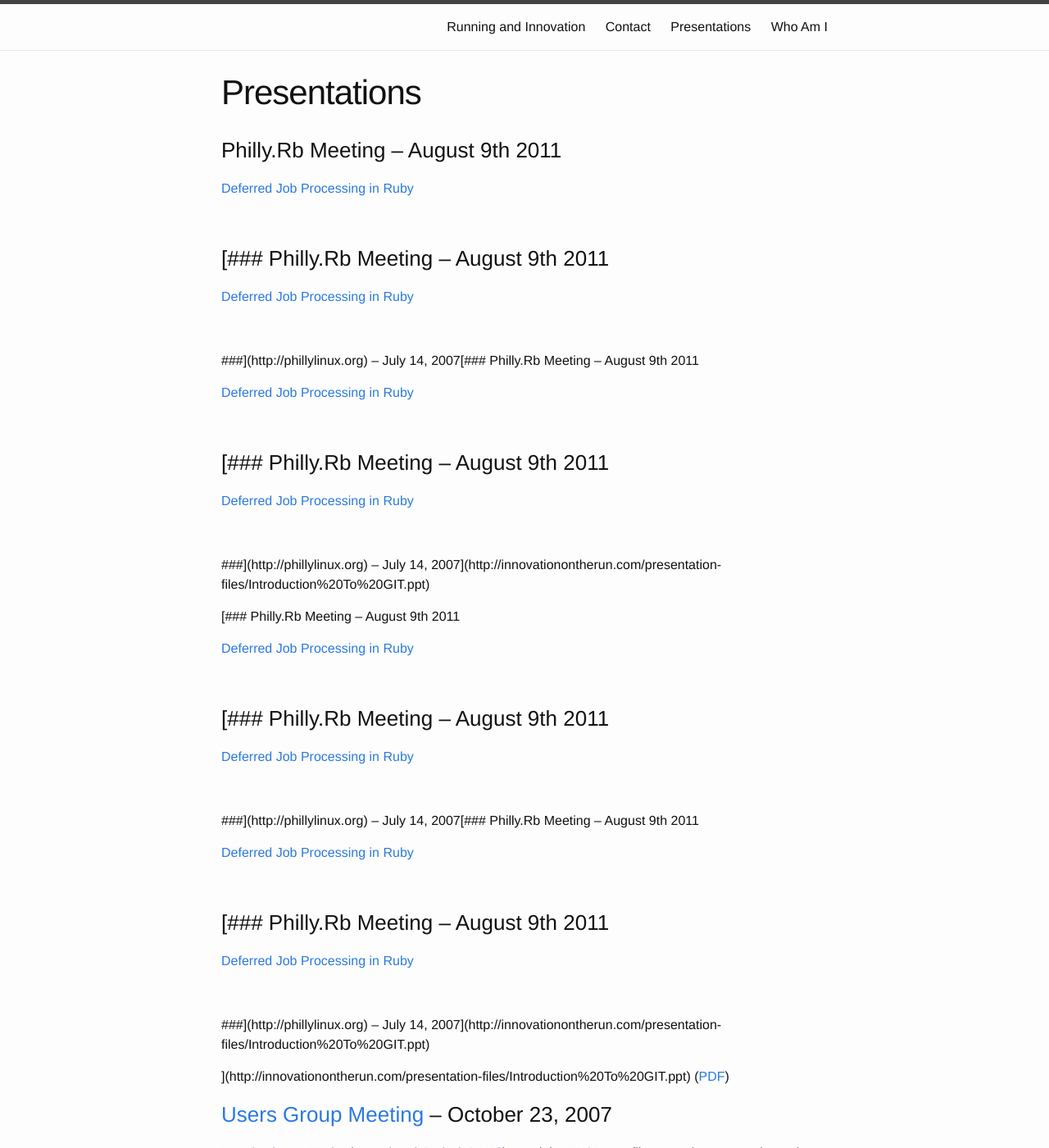
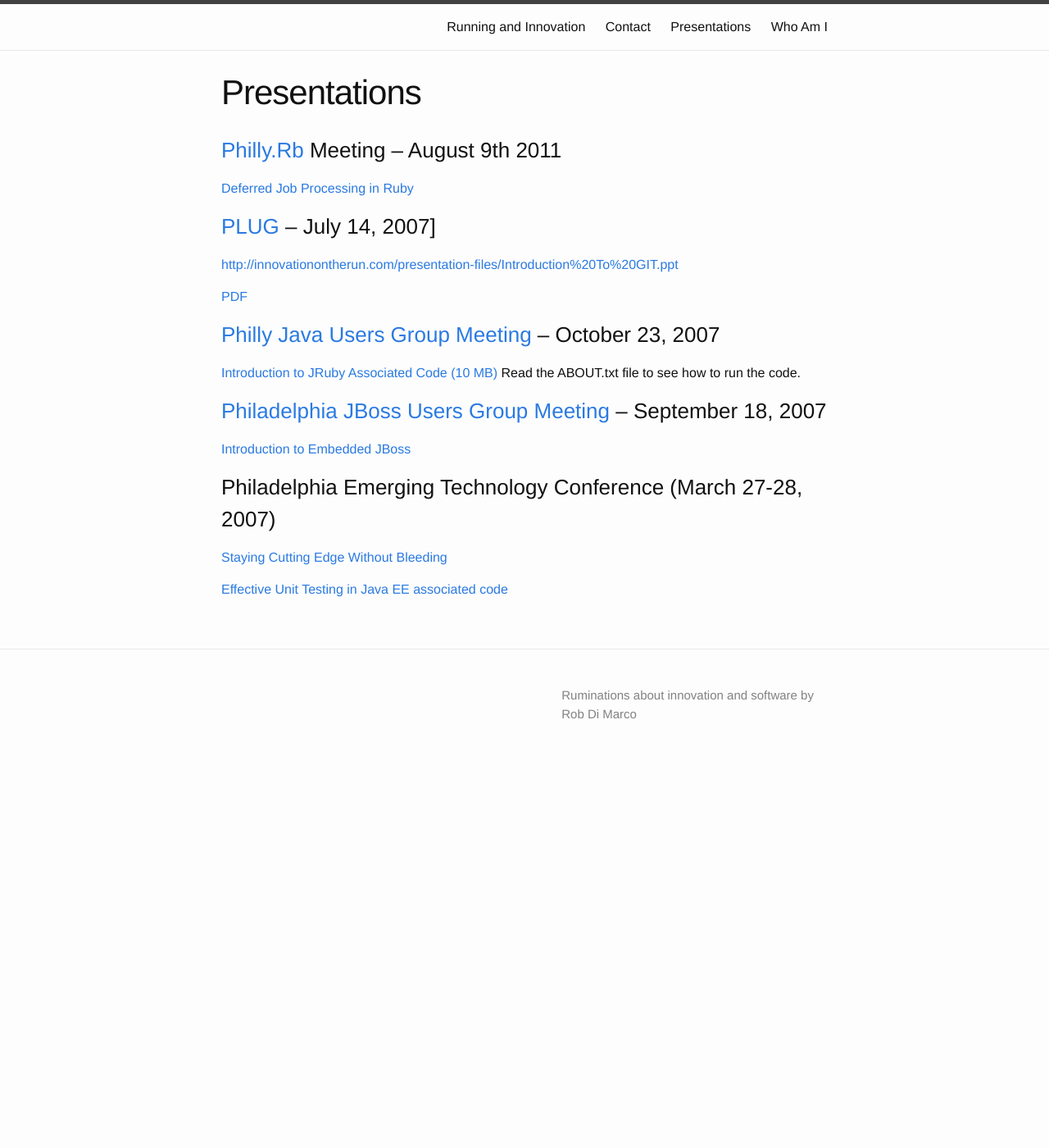
Before and after one commit to robdimarco/robdimarco.github.io, a Jekyll site: the page built from presentations.md, in a window 1280 px wide and 1400 px high. Shown: the whole window at 82% size. Built offline with Jekyll 4.4.1, drawn with Linux system fonts in a browser that asks for light colours; some of the changed text lies outside the part shown.

Commit message:
Clean up presentations page

```diff
--- a/presentations.md
+++ b/presentations.md
@@ -5,183 +5,32 @@ date: 2007-05-02T07:43:53+00:00
 author: Rob Di Marco
 layout: page
 guid: http://www.innovationontherun.com/presentations/
-aktt_notify_twitter:
-  - yes
 ---
-### Philly.Rb Meeting &#8211; August 9th 2011
 
- [Deferred Job Processing in Ruby](https://github.com/robdimarco/deferred_processing_talk)
+### [Philly.Rb](http://phillyrb.org) Meeting &#8211; August 9th 2011
 
-&nbsp;
+[Deferred Job Processing in Ruby](https://github.com/robdimarco/deferred_processing_talk)
 
-### [### Philly.Rb Meeting &#8211; August 9th 2011
 
- [Deferred Job Processing in Ruby](https://github.com/robdimarco/deferred_processing_talk)
 
-&nbsp;
+### [PLUG](http://phillylinux.org) &#8211; July 14, 2007]
 
-###](http://phillylinux.org) &#8211; July 14, 2007[### Philly.Rb Meeting &#8211; August 9th 2011
+[http://innovationontherun.com/presentation-files/Introduction%20To%20GIT.ppt](http://innovationontherun.com/presentation-files/Introduction%20To%20GIT.ppt)
 
- [Deferred Job Processing in Ruby](https://github.com/robdimarco/deferred_processing_talk)
+[PDF](http://innovationontherun.com/presentation-files/Introduction%20To%20GIT.pdf)
 
-&nbsp;
+### [Philly Java Users Group Meeting](http://phillyjug.org/) &#8211; October 23, 2007
 
-### [### Philly.Rb Meeting &#8211; August 9th 2011
+[Introduction to JRuby](http://innovationontherun.com/presentation-files/Introduction%20to%20JRuby-10-23-2007.pdf)
+[Associated Code (10 MB)](http://innovationontherun.com/presentation-files/JRuby-JUG.zip) Read the ABOUT.txt file to see how to run the code.
 
- [Deferred Job Processing in Ruby](https://github.com/robdimarco/deferred_processing_talk)
-
-&nbsp;
-
-###](http://phillylinux.org) &#8211; July 14, 2007](http://innovationontherun.com/presentation-files/Introduction%20To%20GIT.ppt)
-
-[### Philly.Rb Meeting &#8211; August 9th 2011
-
- [Deferred Job Processing in Ruby](https://github.com/robdimarco/deferred_processing_talk)
-
-&nbsp;
-
-### [### Philly.Rb Meeting &#8211; August 9th 2011
-
- [Deferred Job Processing in Ruby](https://github.com/robdimarco/deferred_processing_talk)
-
-&nbsp;
-
-###](http://phillylinux.org) &#8211; July 14, 2007[### Philly.Rb Meeting &#8211; August 9th 2011
-
- [Deferred Job Processing in Ruby](https://github.com/robdimarco/deferred_processing_talk)
-
-&nbsp;
-
-### [### Philly.Rb Meeting &#8211; August 9th 2011
-
- [Deferred Job Processing in Ruby](https://github.com/robdimarco/deferred_processing_talk)
-
-&nbsp;
-
-###](http://phillylinux.org) &#8211; July 14, 2007](http://innovationontherun.com/presentation-files/Introduction%20To%20GIT.ppt)
-
-](http://innovationontherun.com/presentation-files/Introduction%20To%20GIT.ppt) ([PDF](http://innovationontherun.com/presentation-files/Introduction%20To%20GIT.pdf))
-
-### [Users Group Meeting](http://phillyjug.jsync.com/) &#8211; October 23, 2007
-
-[Introduction to JRuby](/presentation-files/Introduction%20to%20JRuby-10-23-2007.pdf) ([Associated Code (10 MB)](/presentation-files/JRuby-JUG.zip)) Read the ABOUT.txt file to see how to run the code.
-
-&nbsp;
-
-&nbsp;
 
 ### [Philadelphia JBoss Users Group Meeting](http://www.pjbug.com/) &#8211; September 18, 2007
 
-[Introduction to Embedded JBoss](/presentation-files/Intro%20to%20Embedded%20JBoss.pdf)
-
-&nbsp;
-
-&nbsp;
+[Introduction to Embedded JBoss](http://innovationontherun.com/presentation-files/Intro%20to%20Embedded%20JBoss.pdf)
 
 ### Philadelphia Emerging Technology Conference (March 27-28, 2007)
 
-[Staying Cutting Edge Without Bleeding](/presentation-files/ete2007-dimarco-staying-cutting-edge.pdf)
+[Staying Cutting Edge Without Bleeding](http://innovationontherun.com/presentation-files/ete2007-dimarco-staying-cutting-edge.pdf)
 
-[Effective Unit Testing in Java EE](/presentation-files/ete2007-dimarco-java-ee-unit-testing.pdf) ([associated code](/presentation-files/ete2007-dimarco-java-ee-unit-testing-code.zip))
-
-&nbsp;
-
-&nbsp;
-
-### Philly JUG ([link](http://www.phillyjug.org))
-
-[Effective Unit Testing in Java EE, Version 1](http://phillyjug.jsync.com/meetings/effective-unit-testing-for-java-ee-by-rob-dimarco)
-
-### &nbsp;
-
-&nbsp;
-
-[### Philly.Rb Meeting &#8211; August 9th 2011
-
- [Deferred Job Processing in Ruby](https://github.com/robdimarco/deferred_processing_talk)
-
-&nbsp;
-
-### [### Philly.Rb Meeting &#8211; August 9th 2011
-
- [Deferred Job Processing in Ruby](https://github.com/robdimarco/deferred_processing_talk)
-
-&nbsp;
-
-###](http://phillylinux.org) &#8211; July 14, 2007[### Philly.Rb Meeting &#8211; August 9th 2011
-
- [Deferred Job Processing in Ruby](https://github.com/robdimarco/deferred_processing_talk)
-
-&nbsp;
-
-### [### Philly.Rb Meeting &#8211; August 9th 2011
-
- [Deferred Job Processing in Ruby](https://github.com/robdimarco/deferred_processing_talk)
-
-&nbsp;
-
-###](http://phillylinux.org) &#8211; July 14, 2007](http://innovationontherun.com/presentation-files/Introduction%20To%20GIT.ppt)
-
-[### Philly.Rb Meeting &#8211; August 9th 2011
-
- [Deferred Job Processing in Ruby](https://github.com/robdimarco/deferred_processing_talk)
-
-&nbsp;
-
-### [### Philly.Rb Meeting &#8211; August 9th 2011
-
- [Deferred Job Processing in Ruby](https://github.com/robdimarco/deferred_processing_talk)
-
-&nbsp;
-
-###](http://phillylinux.org) &#8211; July 14, 2007[### Philly.Rb Meeting &#8211; August 9th 2011
-
- [Deferred Job Processing in Ruby](https://github.com/robdimarco/deferred_processing_talk)
-
-&nbsp;
-
-### [### Philly.Rb Meeting &#8211; August 9th 2011
-
- [Deferred Job Processing in Ruby](https://github.com/robdimarco/deferred_processing_talk)
-
-&nbsp;
-
-###](http://phillylinux.org) &#8211; July 14, 2007](http://innovationontherun.com/presentation-files/Introduction%20To%20GIT.ppt)
-
-](http://innovationontherun.com/presentation-files/Introduction%20To%20GIT.ppt) ([PDF](http://innovationontherun.com/presentation-files/Introduction%20To%20GIT.pdf))
-
-### [Users Group Meeting](http://phillyjug.jsync.com/) &#8211; October 23, 2007
-
-[Introduction to JRuby](/presentation-files/Introduction%20to%20JRuby-10-23-2007.pdf) ([Associated Code (10 MB)](/presentation-files/JRuby-JUG.zip)) Read the ABOUT.txt file to see how to run the code.
-
-&nbsp;
-
-&nbsp;
-
-### [Philadelphia JBoss Users Group Meeting](http://www.pjbug.com/) &#8211; September 18, 2007
-
-[Introduction to Embedded JBoss](/presentation-files/Intro%20to%20Embedded%20JBoss.pdf)
-
-&nbsp;
-
-&nbsp;
-
-### Philadelphia Emerging Technology Conference (March 27-28, 2007)
-
-[Staying Cutting Edge Without Bleeding](/presentation-files/ete2007-dimarco-staying-cutting-edge.pdf)
-
-[Effective Unit Testing in Java EE](/presentation-files/ete2007-dimarco-java-ee-unit-testing.pdf) ([associated code](/presentation-files/ete2007-dimarco-java-ee-unit-testing-code.zip))
-
-&nbsp;
-
-&nbsp;
-
-### Philly JUG ([link](http://www.phillyjug.org))
-
-[Effective Unit Testing in Java EE, Version 1](http://phillyjug.jsync.com/meetings/effective-unit-testing-for-java-ee-by-rob-dimarco)
-
-### &nbsp;
-
-&nbsp;
-
-](http://chariotsolutions.com/slides/ete2007-dimarco-java-ee-unit-testing.pdf)
+[Effective Unit Testing in Java EE](http://innovationontherun.com/presentation-files/ete2007-dimarco-java-ee-unit-testing.pdf) [associated code](http://innovationontherun.com/presentation-files/ete2007-dimarco-java-ee-unit-testing-code.zip)
```
